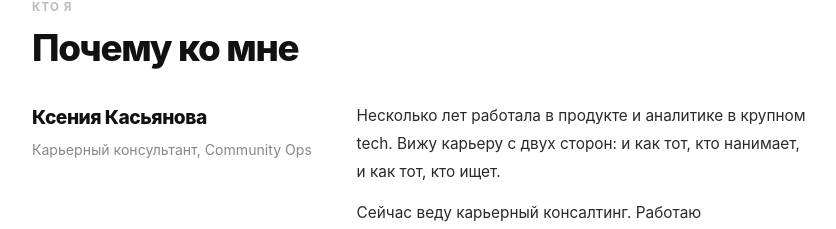
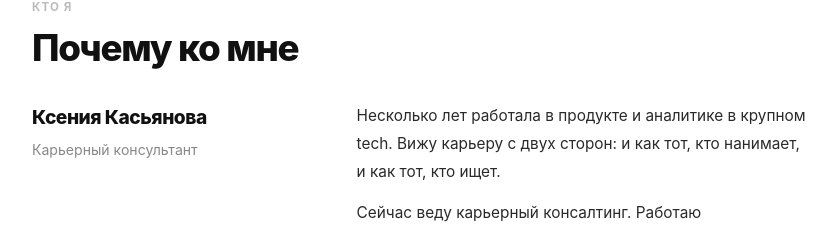
Before and after one commit to Ksen-Kas/cvlab, a plain HTML site: page index.html in a window 1280 px wide. Shown: the part 4458-4687 px from the top of the page, without its empty margins (218-1054 px from the left). Drawn offline with Linux system fonts and the light colour scheme.

Commit message:
Убрала Community Ops из подзаголовка About
Co-Authored-By: Claude Opus 4.7 (1M context) <noreply@anthropic.com>

```diff
--- a/index.html
+++ b/index.html
@@ -663,7 +663,7 @@
   <div class="about" style="margin-top: 32px;">
     <div>
       <div class="about-name">Ксения Касьянова</div>
-      <div class="about-role">Карьерный консультант, Community Ops</div>
+      <div class="about-role">Карьерный консультант</div>
     </div>
     <div class="about-text">
       <p>
```
